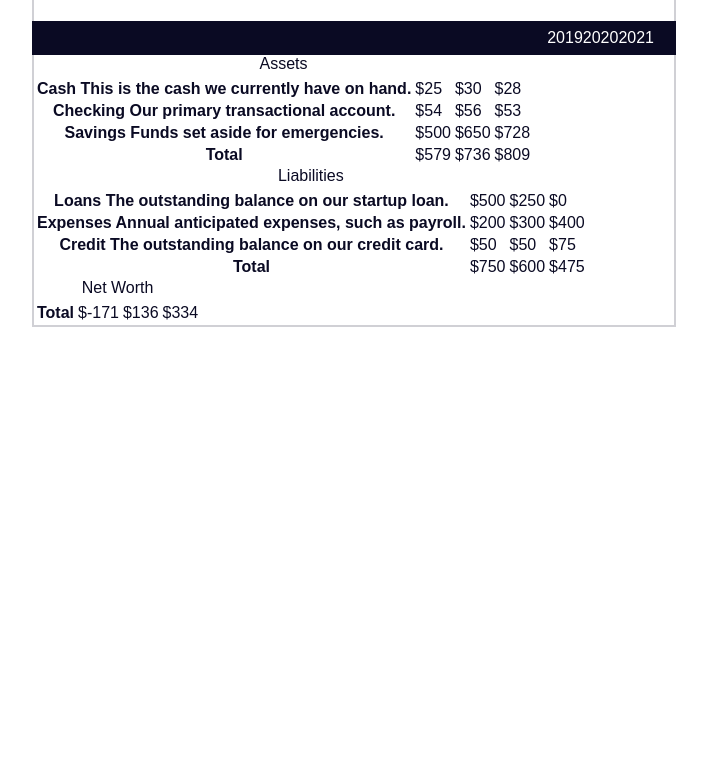
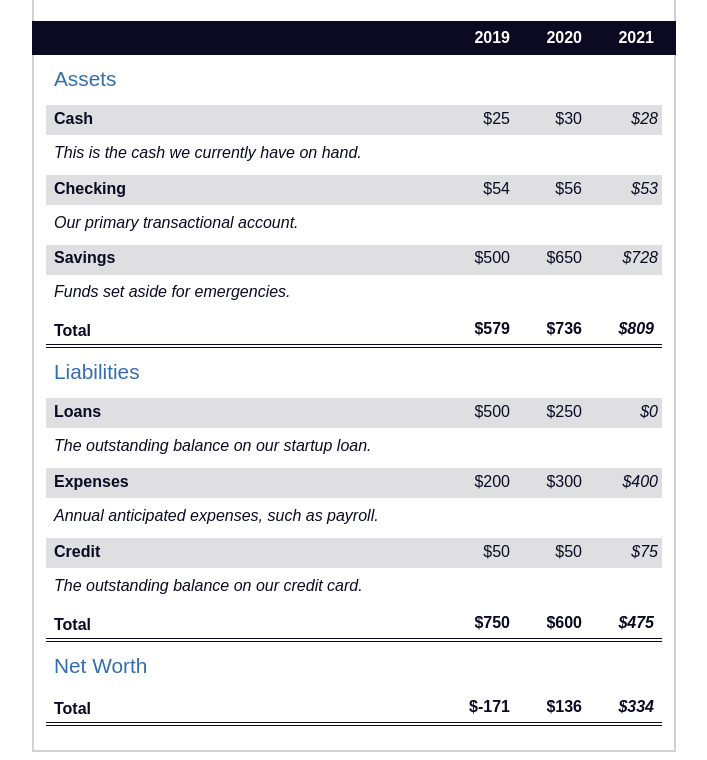
Before and after one commit to OmarDGreat/Balance-Sheet, a plain HTML site: page index.html in a window 1280 px wide. Shown: the part 106-866 px from the top of the page, without its empty margins (286-993 px from the left). Before the commit the page ends 800 px from the top, so only its background shows below. Drawn offline with Linux system fonts and the light colour scheme.

Commit message:
finished

```diff
--- a/styles.css
+++ b/styles.css
@@ -1,14 +1,14 @@
 span[class~="sr-only"] {
-    border: 0;
-    clip: rect(1px, 1px, 1px, 1px);
-    clip-path: inset(50%);
-    height: 1px;
-    width: 1px;
-    position: absolute;
-    overflow: hidden;
-    white-space: nowrap;
-    padding: 0;
-    margin: -1px;
+  border: 0 !important;
+  clip: rect(1px, 1px, 1px, 1px) !important;
+  clip-path: inset(50%) !important;
+  height: 1px !important;
+  width: 1px !important;
+  position: absolute !important;
+  overflow: hidden !important;
+  white-space: nowrap !important;
+  padding: 0 !important;
+  margin: -1px !important;
 }
 
 html {
@@ -50,10 +50,98 @@ span[class~="sr-only"] {
   display: flex;
   justify-content: flex-end;
   position: sticky;
+  z-index: 999;
   top: 0;
   background: #0a0a23;
   color: #fff;
   padding: 0.5rem calc(1.25rem + 2px) 0.5rem 0;
   margin: 0 -2px;
-    z-index: 999;
 }
+
+#years span[class] {
+  font-weight: bold;
+  width: 4.5rem;
+  text-align: right;
+}
+
+.table-wrap {
+  padding: 0 0.75rem 1.5rem 0.75rem;
+}
+
+table {
+  border-collapse: collapse;
+  border: 0;
+  width: 100%;
+  position: relative;
+  margin-top: 3rem;
+}
+
+table caption {
+  color: #356eaf;
+  font-size: 1.3em;
+  font-weight: normal;
+  position: absolute;
+  top: -2.25rem;
+  left: 0.5rem;
+}
+
+tbody td {
+  width: 100vw;
+  min-width: 4rem;
+  max-width: 4rem;
+}
+
+tbody th {
+  width: calc(100% - 12rem);
+}
+
+tr[class="total"] {
+  border-bottom: 4px double #0a0a23;
+  font-weight: bold;
+}
+
+tr[class="total"] th {
+  text-align: left;
+  padding: 0.5rem 0 0.25rem 0.5rem;
+}
+
+tr.total td {
+  text-align: right;
+  padding: 0 0.25rem;
+}
+
+tr.total td:nth-of-type(3) {
+  padding-right: 0.5rem;
+}
+
+tr.total:hover {
+  background-color: #99c9ff;
+}
+
+td.current {
+  font-style: italic;
+}
+
+tr.data {
+  background-image: linear-gradient(to bottom, #dfdfe2 1.845rem, white 1.845rem);
+}
+
+tr.data th {
+  text-align: left;
+  padding-top: 0.3rem;
+  padding-left: 0.5rem;
+}
+
+tr.data th .description {
+  display: block;
+  font-weight: normal;
+  font-style: italic;
+  padding: 1rem 0 0.75rem;
+  margin-right: -13.5rem;
+}
+
+tr.data td {
+  vertical-align: top;
+  padding: 0.3rem 0.25rem 0;
+  text-align: right;
+}
```
Lines whose indentation alone changed are shown as unchanged.
